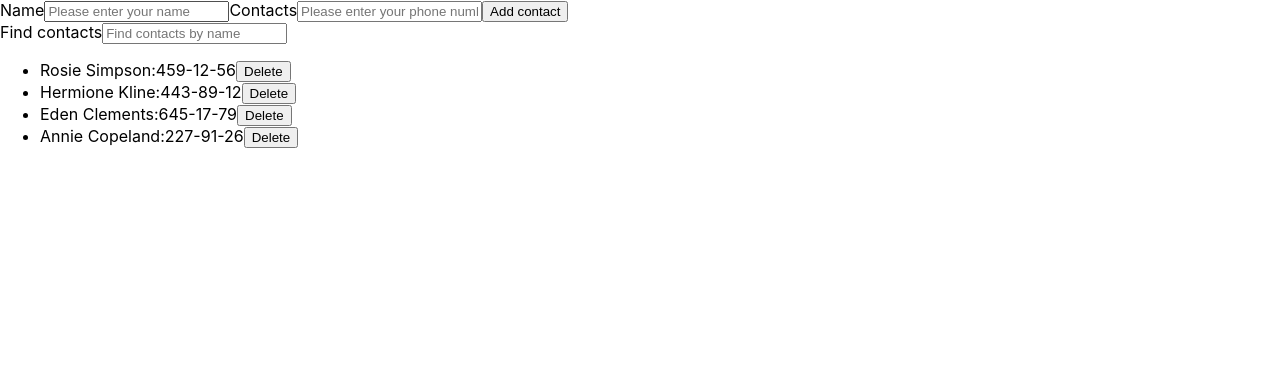
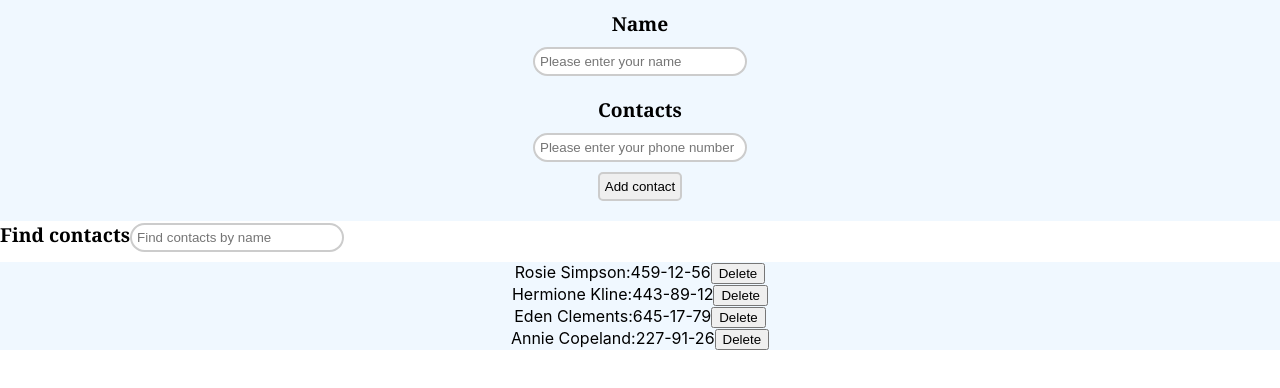
Before and after one commit to marianalevitska/goit-react-hw-02-phonebook, a React (Create React App) app: page / in a window 1280 px wide. Shown: the top 388 px of the page. Built offline with nearby package versions, Linux system fonts and the light colour scheme.

Commit message:
add styles

```diff
--- a/src/components/Phonebook/ContactForm/contactForm.module.css
+++ b/src/components/Phonebook/ContactForm/contactForm.module.css
@@ -0,0 +1,44 @@
+.form {
+    display: flex;
+    align-items: center;
+    justify-content: space-between;
+    flex-direction: column;
+    padding-bottom: 15px;
+    background-color: aliceblue;
+}
+
+.label {
+    margin-bottom: 10px;
+    margin-top: 10px;
+    font-family: Georgia, 'Times New Roman', Times, serif;
+    font-size: 1.2em;
+    font-weight: bold;
+}
+
+.input_line {
+    width: 200px;
+    margin-bottom: 10px;
+    border: solid 2px #ccc;
+    color: black;
+    padding: 5px;
+    border-radius: 15px;
+}
+
+.input_line:last-child {
+    margin-bottom: 0;
+}
+
+.button {
+    width: auto;
+    border: solid 2px #ccc;
+    color: black;
+    padding: 5px;
+    border-radius: 5px;
+    margin-bottom: 5px;
+}
+
+.button:hover,
+.button:focus {
+    background-color: cadetblue;
+    color: white;
+}
--- a/src/components/Phonebook/ContactList/contactList.module.css
+++ b/src/components/Phonebook/ContactList/contactList.module.css
@@ -0,0 +1,13 @@
+.list {
+    margin: 0;
+    display: flex;
+    flex-direction: column;
+    align-items: center;
+    justify-content: center;
+    width: 100%;
+    height: 100%;
+    overflow-y: auto;
+    list-style: none;
+    padding-left: 0;
+    background-color: aliceblue;
+}
--- a/src/components/Phonebook/Filter/filter.module.css
+++ b/src/components/Phonebook/Filter/filter.module.css
@@ -0,0 +1,26 @@
+.form {
+    display: flex;
+    align-items: center;
+    justify-content: space-between;
+    flex-direction: column;
+    padding-bottom: 15px;
+    background-color: aliceblue;
+}
+
+.label {
+    margin-bottom: 10px;
+    margin-top: 10px;
+    font-family: Georgia, 'Times New Roman', Times, serif;
+    font-size: 1.2em;
+    font-weight: bold;
+    /* text-align: center; */
+}
+
+.input {
+    width: 200px;
+    margin-bottom: 10px;
+    border: solid 2px #ccc;
+    color: black;
+    padding: 5px;
+    border-radius: 15px;
+}
```
